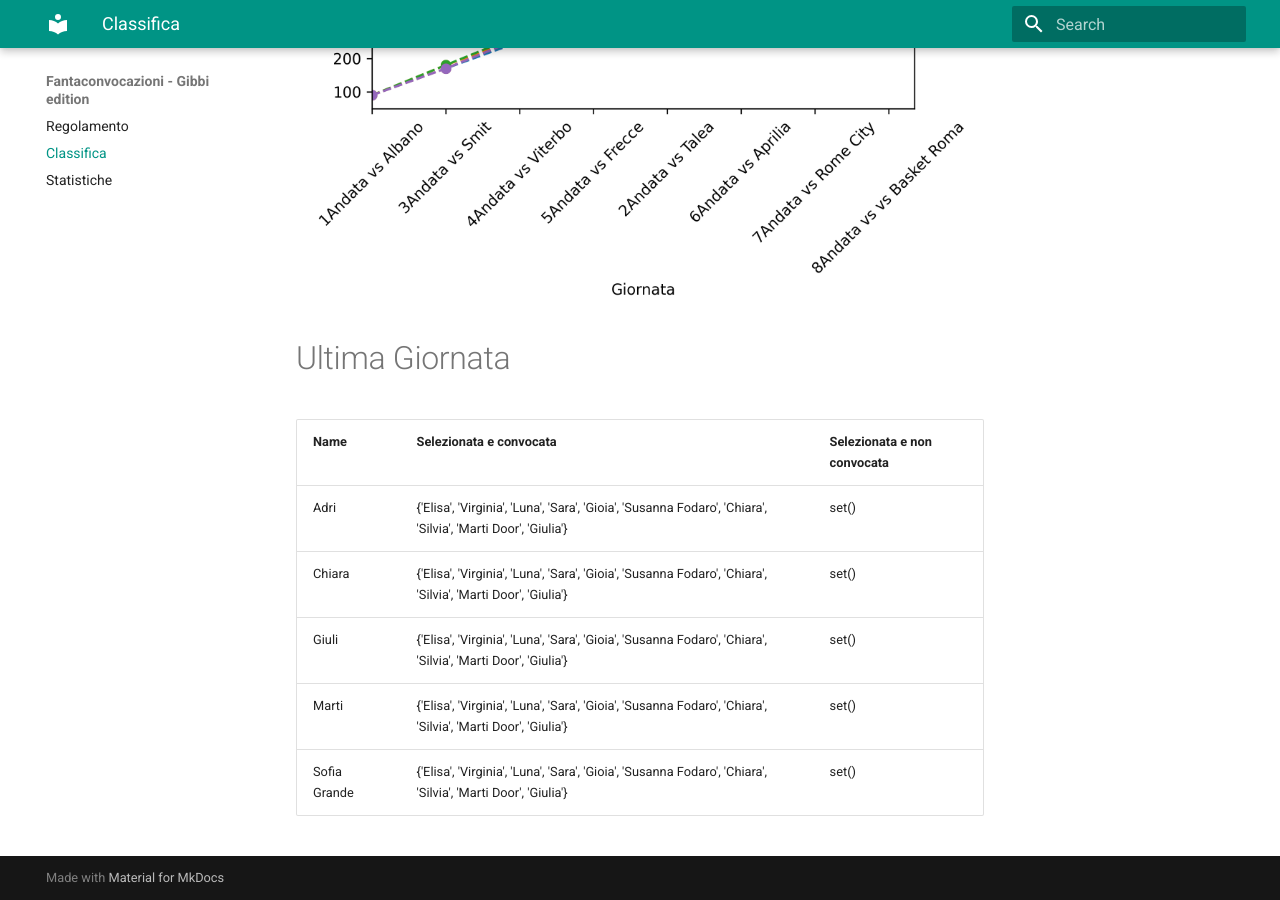
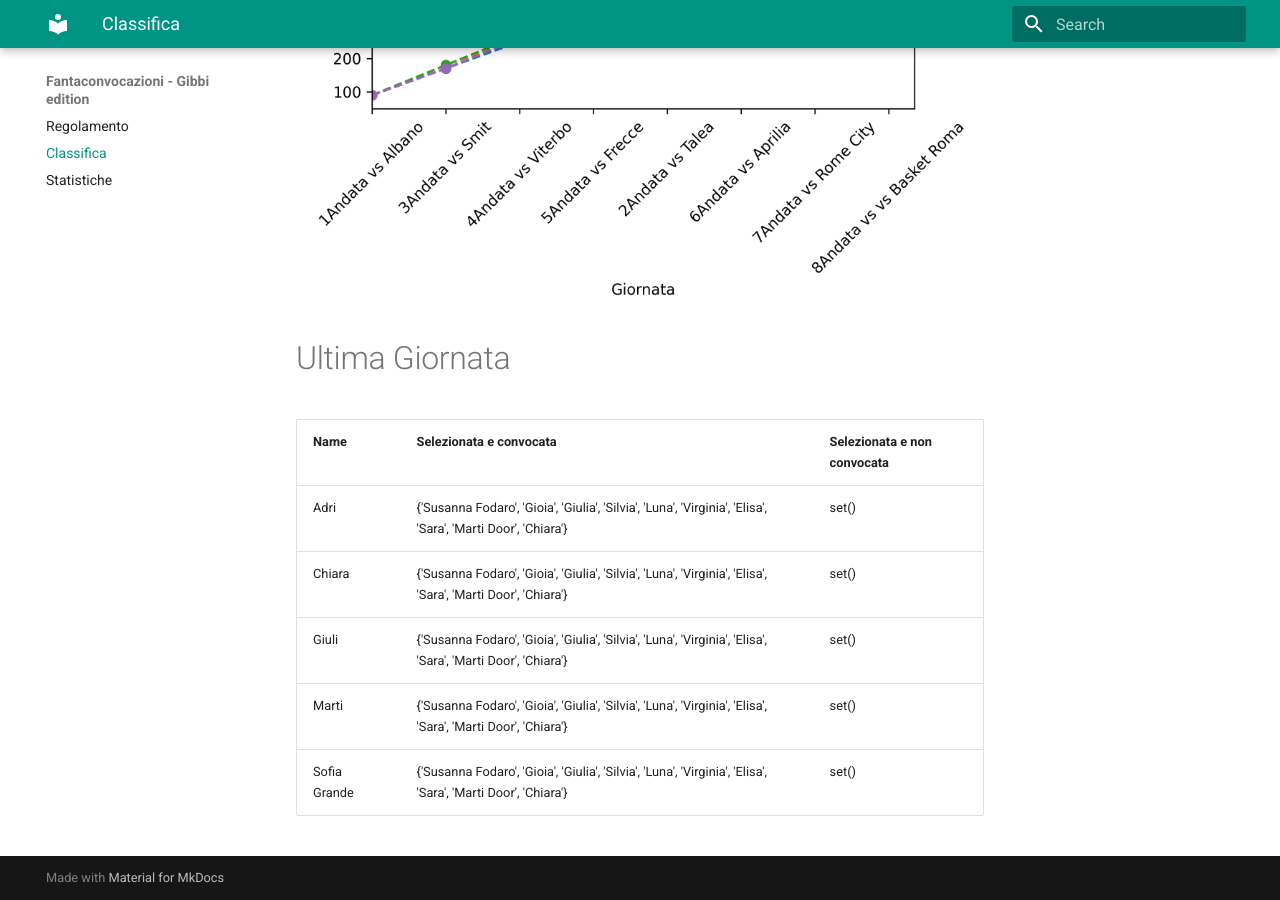
Before and after one commit to martinig94/fantagibbi, an MkDocs documentation site: the page built from docs/Classifica.md, in a window 1280 px wide and 900 px high, scrolled down 810 px. Built offline with MkDocs 1.6.1 and Material for MkDocs 9.7.7, drawn with Linux system fonts in a browser that asks for light colours.

Commit message:
Auto-update from main.py

```diff
--- a/docs/Classifica.md
+++ b/docs/Classifica.md
@@ -18,9 +18,9 @@
 <!-- START_TABLE CORRECT -->
 | Name         | Selezionata e convocata                                                                                      | Selezionata e non convocata   |
 |:-------------|:-------------------------------------------------------------------------------------------------------------|:------------------------------|
-| Adri         | {'Elisa', 'Virginia', 'Luna', 'Sara', 'Gioia', 'Susanna Fodaro', 'Chiara', 'Silvia', 'Marti Door', 'Giulia'} | set()                         |
-| Chiara       | {'Elisa', 'Virginia', 'Luna', 'Sara', 'Gioia', 'Susanna Fodaro', 'Chiara', 'Silvia', 'Marti Door', 'Giulia'} | set()                         |
-| Giuli        | {'Elisa', 'Virginia', 'Luna', 'Sara', 'Gioia', 'Susanna Fodaro', 'Chiara', 'Silvia', 'Marti Door', 'Giulia'} | set()                         |
-| Marti        | {'Elisa', 'Virginia', 'Luna', 'Sara', 'Gioia', 'Susanna Fodaro', 'Chiara', 'Silvia', 'Marti Door', 'Giulia'} | set()                         |
-| Sofia Grande | {'Elisa', 'Virginia', 'Luna', 'Sara', 'Gioia', 'Susanna Fodaro', 'Chiara', 'Silvia', 'Marti Door', 'Giulia'} | set()                         |
+| Adri         | {'Susanna Fodaro', 'Gioia', 'Giulia', 'Silvia', 'Luna', 'Virginia', 'Elisa', 'Sara', 'Marti Door', 'Chiara'} | set()                         |
+| Chiara       | {'Susanna Fodaro', 'Gioia', 'Giulia', 'Silvia', 'Luna', 'Virginia', 'Elisa', 'Sara', 'Marti Door', 'Chiara'} | set()                         |
+| Giuli        | {'Susanna Fodaro', 'Gioia', 'Giulia', 'Silvia', 'Luna', 'Virginia', 'Elisa', 'Sara', 'Marti Door', 'Chiara'} | set()                         |
+| Marti        | {'Susanna Fodaro', 'Gioia', 'Giulia', 'Silvia', 'Luna', 'Virginia', 'Elisa', 'Sara', 'Marti Door', 'Chiara'} | set()                         |
+| Sofia Grande | {'Susanna Fodaro', 'Gioia', 'Giulia', 'Silvia', 'Luna', 'Virginia', 'Elisa', 'Sara', 'Marti Door', 'Chiara'} | set()                         |
 <!-- END_TABLE CORRECT -->
```
